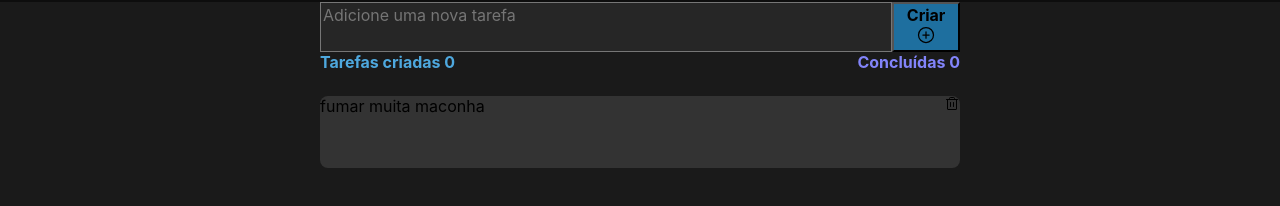
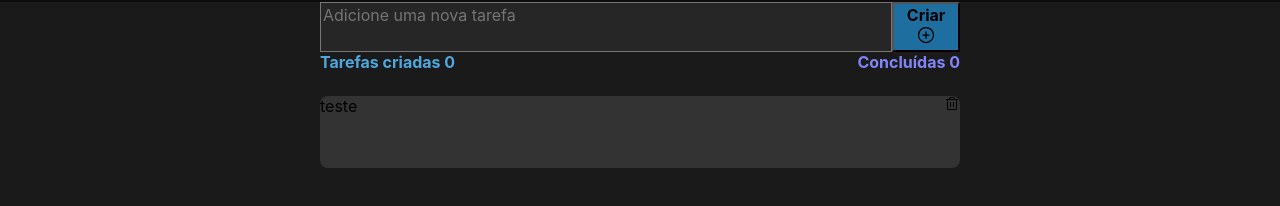
Before and after one commit to mathhlima/todo-list-ignite, a React (Vite) app: page / in a window 1280 px wide. Shown: the part 134-340 px from the top of the page. Built offline with nearby package versions, Linux system fonts and the light colour scheme.

Commit message:
add placeholder

```diff
--- a/src/components/Task.jsx
+++ b/src/components/Task.jsx
@@ -6,7 +6,7 @@ import { Trash } from 'phosphor-react'
 export function Task() {
 
     const [tasks, setTasks] = useState([
-        'fumar muita maconha'
+        'teste'
     ])
 
     const [newTask, setNewTask] = useState('');
```
